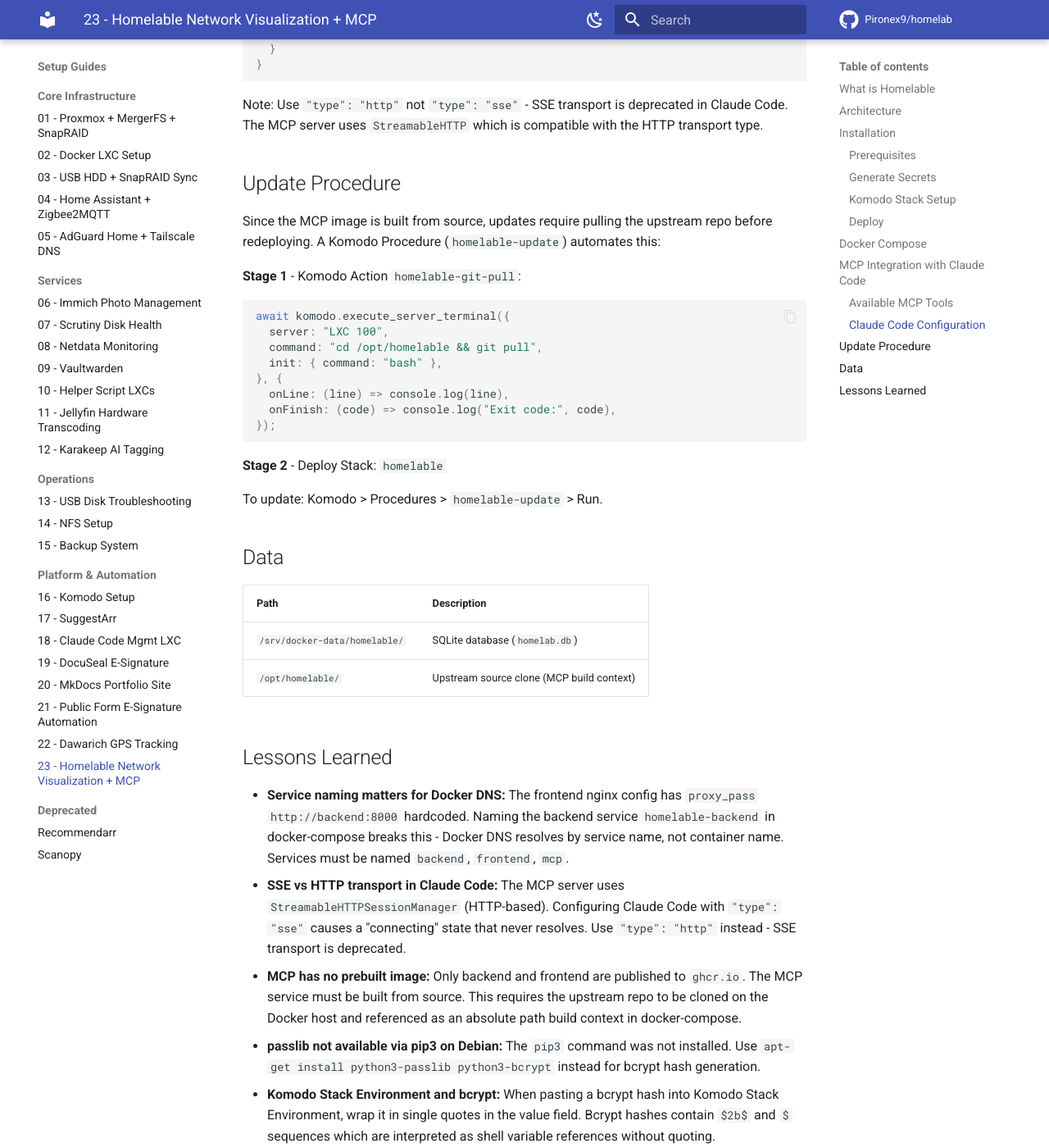
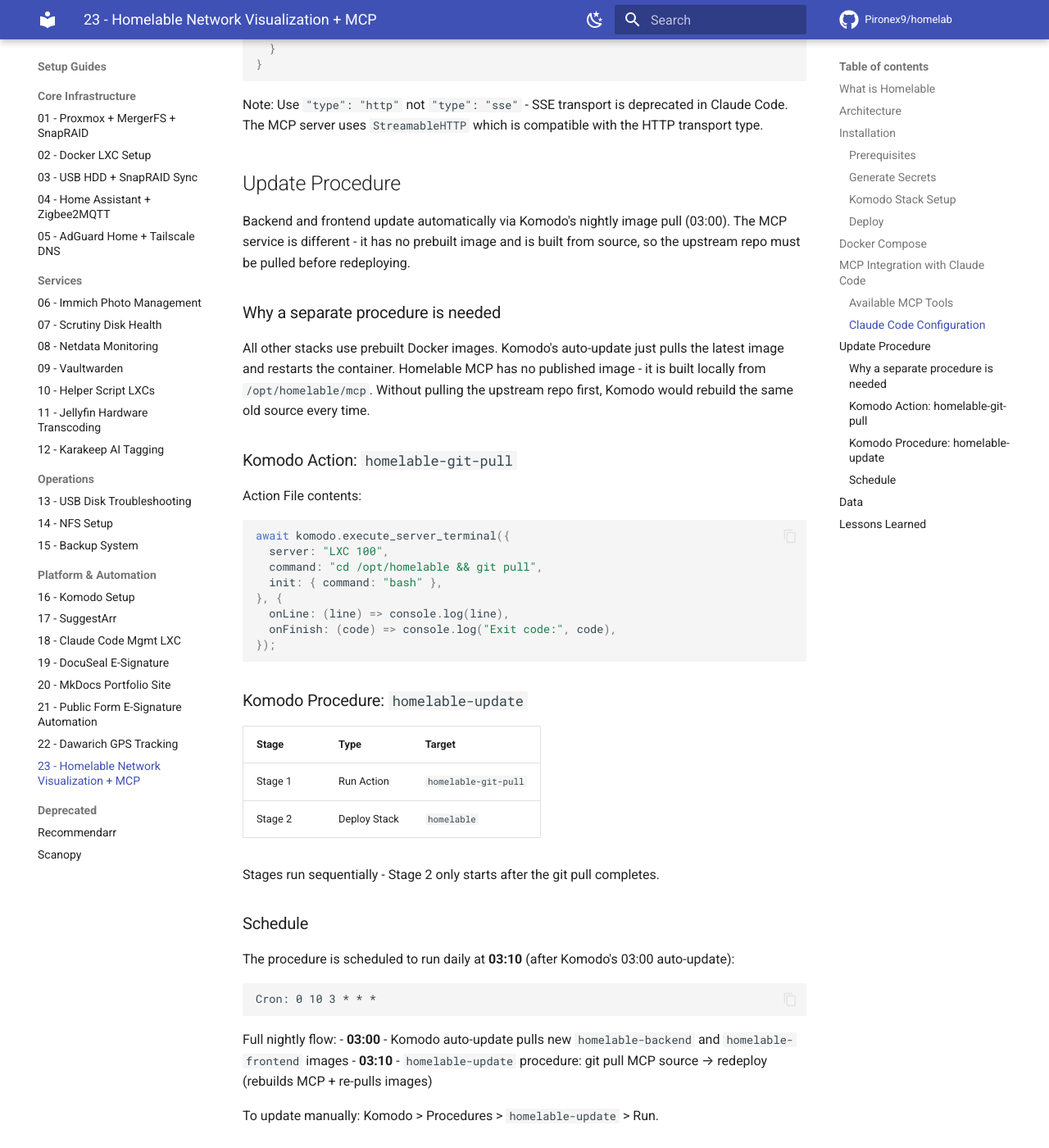
Before and after one commit to Pironex9/homelab, an MkDocs documentation site: the page built from docs/proxmox/23_Homelable_Setup.md, in a window 1280 px wide and 1400 px high, scrolled down 3650 px. Shown: the whole window at 82% size. Built offline with MkDocs 1.6.1 and Material for MkDocs 9.7.7, drawn with Linux system fonts in a browser that asks for light colours; comment, search, counter and statistics services are not loaded.

Commit message:
Update homelable docs: add automation and scheduling details

````diff
--- a/docs/proxmox/23_Homelable_Setup.md
+++ b/docs/proxmox/23_Homelable_Setup.md
@@ -132,9 +132,16 @@
 
 ## Update Procedure
 
-Since the MCP image is built from source, updates require pulling the upstream repo before redeploying. A Komodo Procedure (`homelable-update`) automates this:
+Backend and frontend update automatically via Komodo's nightly image pull (03:00). The MCP service is different - it has no prebuilt image and is built from source, so the upstream repo must be pulled before redeploying.
 
-**Stage 1** - Komodo Action `homelable-git-pull`:
+### Why a separate procedure is needed
+
+All other stacks use prebuilt Docker images. Komodo's auto-update just pulls the latest image and restarts the container. Homelable MCP has no published image - it is built locally from `/opt/homelable/mcp`. Without pulling the upstream repo first, Komodo would rebuild the same old source every time.
+
+### Komodo Action: `homelable-git-pull`
+
+Action File contents:
+
 ```typescript
 await komodo.execute_server_terminal({
   server: "LXC 100",
@@ -146,9 +153,28 @@
 });
 ```
 
-**Stage 2** - Deploy Stack: `homelable`
+### Komodo Procedure: `homelable-update`
 
-To update: Komodo > Procedures > `homelable-update` > Run.
+| Stage | Type | Target |
+|-------|------|--------|
+| Stage 1 | Run Action | `homelable-git-pull` |
+| Stage 2 | Deploy Stack | `homelable` |
+
+Stages run sequentially - Stage 2 only starts after the git pull completes.
+
+### Schedule
+
+The procedure is scheduled to run daily at **03:10** (after Komodo's 03:00 auto-update):
+
+```
+Cron: 0 10 3 * * *
+```
+
+Full nightly flow:
+- **03:00** - Komodo auto-update pulls new `homelable-backend` and `homelable-frontend` images
+- **03:10** - `homelable-update` procedure: git pull MCP source → redeploy (rebuilds MCP + re-pulls images)
+
+To update manually: Komodo > Procedures > `homelable-update` > Run.
 
 ## Data
 
````
